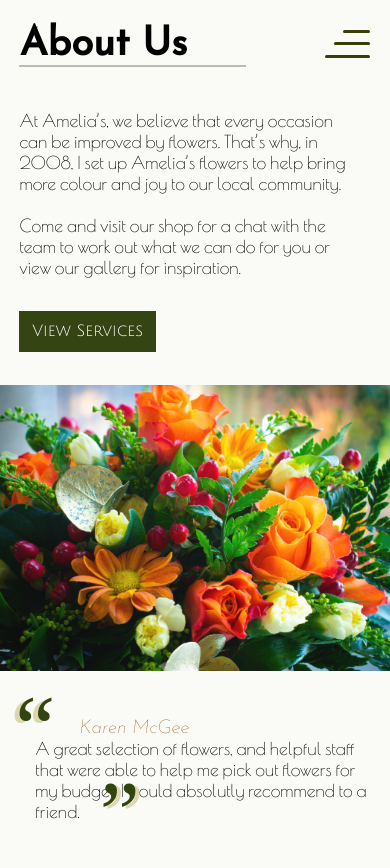
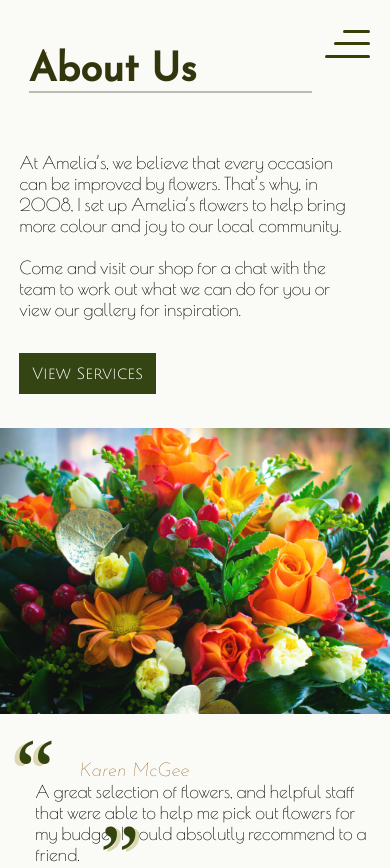
Before and after one commit to SeanStanfield/Amelias-flowers, a plain HTML site: page about/index.html in a window 390 px wide. Shown: the top 868 px of the page. Drawn offline with nearby package versions, Linux system fonts and the light colour scheme; a web font is replaced by a local one.

```diff
--- a/about/about.scss
+++ b/about/about.scss
@@ -70,12 +70,13 @@
   border-bottom: solid #202a0b;
 }
 
-.page-heading {
+h1.page-heading {
   font-size: 50px;
   font-family: "josefin sans";
   margin: 6vh 0vh 5vh 2vh;
   border-bottom: solid rgb(184, 189, 180) 2px;
   width: 40%;
+  color: #33360d;
 }
 
 .about-body {
@@ -236,11 +237,11 @@
   }
 
   .page-heading {
-    width: 60%;
+    width: 75% !important;
     margin-left: 2vw;
     margin-bottom: 3vh;
     margin-top: 3vh;
-    font-size: 2.5rem;
+    font-size: 2.5rem !important;
   }
 
   .about-body {
```
Also changed, not shown: index.html (+3 -1 lines), about/about.css.
